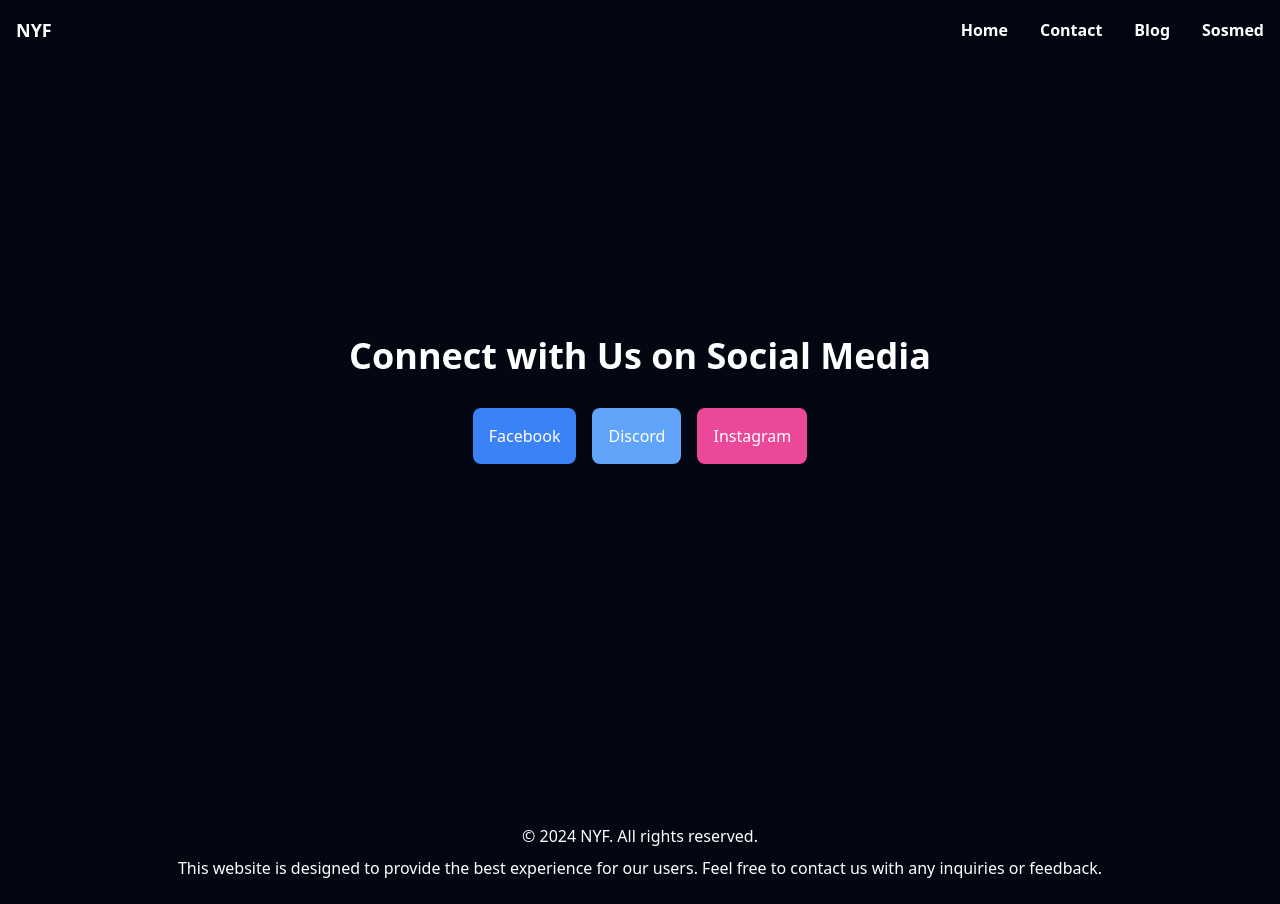
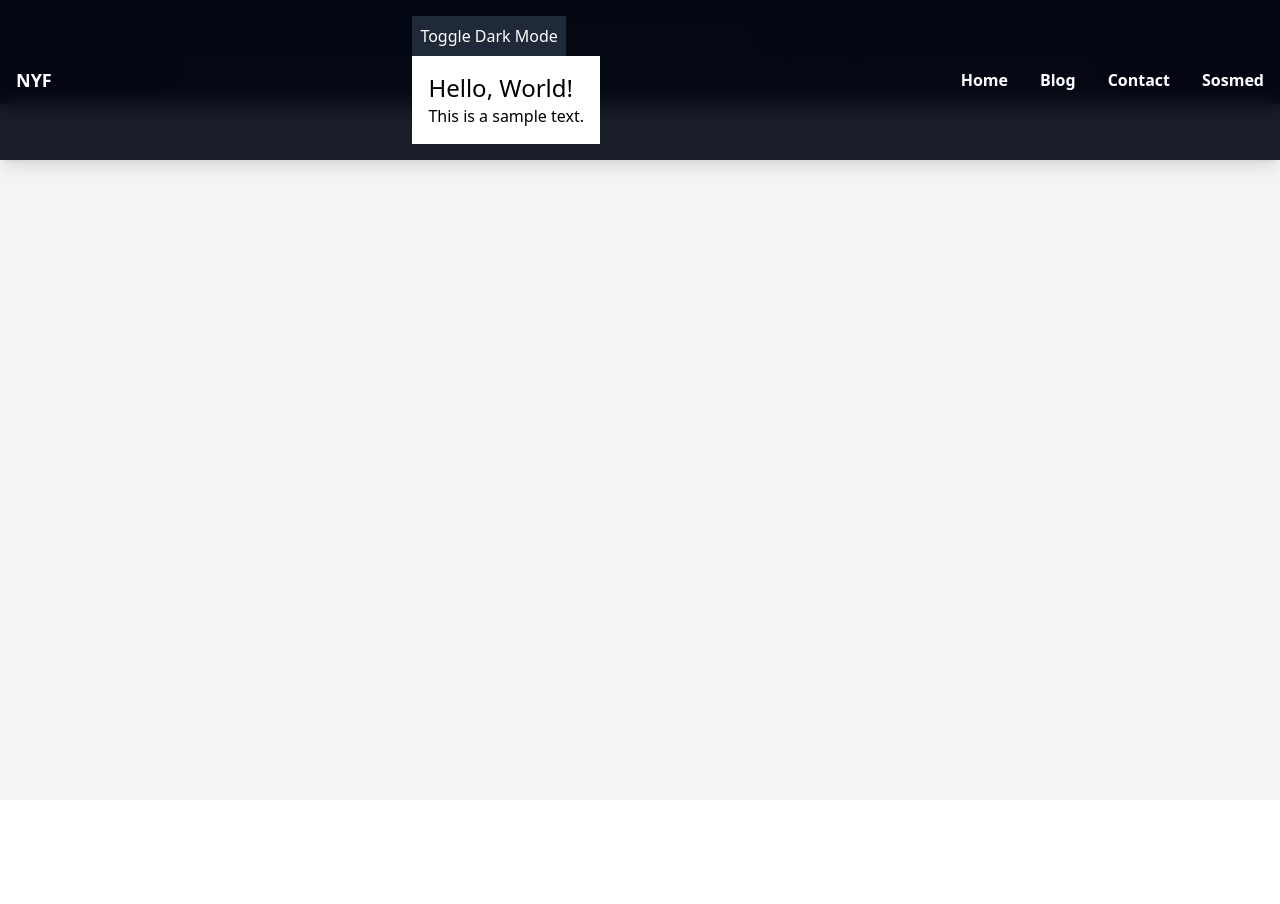
Before and after one commit to CaturSetyono/NYF, a React (Vite) app: page /sosmed in a window 1280 px wide. After the commit the page ends 800 px from the top, so only its background shows below. Built offline with nearby package versions, Linux system fonts and the light colour scheme.

Commit message:
make a togle darkmode

```diff
--- a/src/App.jsx
+++ b/src/App.jsx
@@ -5,7 +5,7 @@ import Navbar from './Components/Navbar';
 import Footer from './Components/Footer';
 import Home from './Pages/Home';
 import Blog from './Pages/Blog';
-import Sosmed from './Pages/Sosmed';
+
 
 function App() {
   return (
@@ -15,7 +15,6 @@ function App() {
         <Routes>
           <Route path="/NYF" element={<Home />} />
           <Route path="/blog" element={<Blog />} />
-          <Route path="/sosmed" element={<Sosmed />} />
         </Routes>
         <Footer />
       </div>
--- /dev/null
+++ b/src/Components/About.jsx
@@ -0,0 +1,31 @@
+import React from "react";
+
+const About = () => {
+  return (
+    <div
+      id="about"
+      className="border-t-2 border-gray-800 min-h-screen flex flex-col justify-center items-center bg-gray-950 text-white pt-16 md:pt-16 px-4"
+    >
+      <div className="flex flex-col md:flex-row max-w-5xl w-full p-8 gap-8">
+        <div className="flex-1">
+          <h2 className="text-3xl md:text-4xl font-bold mb-4">About Us</h2>
+          <p className="text-gray-300 mb-8 leading-relaxed">
+            Welcome to NYF, your ultimate destination for all things gaming. We
+            are a team of dedicated enthusiasts who are passionate about gaming.
+            We believe that gaming is not just a hobby, but a passion. We strive
+            to provide our users with the best gaming experience possible.
+          </p>
+        </div>
+        <div className="flex-1 flex justify-center items-center">
+          <img
+            className="rounded-lg shadow-lg max-w-[300px] h-auto"
+            src="https://images.unsplash.com/photo-1614289371518-722f2615943d?ixlib=rb-1.2.1&ixid=MnwxMjA3fDB8MHxwaG90by1wYWdlfHx8fGVufDB8fHx8&auto=format&fit=crop&w=1170&q=80"
+            alt="About Us"
+          />
+        </div>
+      </div>
+    </div>
+  );
+};
+
+export default About;
--- /dev/null
+++ b/src/Components/Contact.jsx
@@ -0,0 +1,52 @@
+import React from "react";
+
+const Contact = () => {
+  return (
+    <div
+      id="contact"
+      className="border-t-2 border-gray-800 min-h-screen flex flex-col justify-center items-center bg-gray-950 text-white pt-16 md:pt-16 px-4"
+    >
+      <div className="max-w-2xl w-full p-8">
+        <h2 className="text-3xl font-bold mb-4 text-center">Get in Touch</h2>
+        <p className="text-lg text-gray-300 mb-8 text-center">
+          Interested in working with me or hiring me for your next project? Drop
+          me a line and let's make it happen.
+        </p>
+        <form>
+          <div className="mb-4">
+            <input
+              type="text"
+              placeholder="Name"
+              className="w-full mt-2 p-3 bg-gray-800 text-white border border-gray-700 rounded-lg focus:outline-none focus:ring-2 focus:ring-teal-400"
+            />
+          </div>
+          <div className="mb-4">
+            <input
+              type="email"
+              placeholder="Email"
+              className="w-full mt-2 p-3 bg-gray-800 text-white border border-gray-700 rounded-lg focus:outline-none focus:ring-2 focus:ring-teal-400"
+            />
+          </div>
+          <div className="mb-4">
+            <textarea
+              placeholder="Message"
+              className="w-full mt-2 p-3 bg-gray-800 text-white border border-gray-700 rounded-lg focus:outline-none focus:ring-2 focus:ring-teal-400"
+            ></textarea>
+          </div>
+          <button
+            type="submit"
+            className="w-full bg-sky-500 text-white p-3 rounded-lg font-semibold hover:bg-sky-600"
+          >
+            Send
+          </button>
+        </form>
+
+        <button className="mt-8 bg-transparent text-sky-500 border border-sky-500 px-6 py-2 rounded-lg hover:bg-sky-500 hover:text-white">
+          <i className="fas fa-download"></i> Download CV
+        </button>
+      </div>
+    </div>
+  );
+};
+
+export default Contact;
--- /dev/null
+++ b/src/Components/DarkMode.jsx
@@ -0,0 +1,30 @@
+import React, { useState, useEffect } from 'react';
+
+const DarkMode = () => {
+  const [darkMode, setDarkMode] = useState(false);
+
+  useEffect(() => {
+    if (darkMode) {
+      document.documentElement.classList.add('dark');
+    } else {
+      document.documentElement.classList.remove('dark');
+    }
+  }, [darkMode]);
+
+  return (
+    <div className={darkMode ? 'dark' : ''}>
+      <button
+        onClick={() => setDarkMode(!darkMode)}
+        className="p-2 bg-gray-800 text-white dark:bg-white dark:text-black"
+      >
+        Toggle Dark Mode
+      </button>
+      <div className="p-4 bg-white dark:bg-gray-800 text-black dark:text-white">
+        <h1 className="text-2xl">Hello, World!</h1>
+        <p>This is a sample text.</p>
+      </div>
+    </div>
+  );
+};
+
+export default DarkMode;
--- a/src/Components/Navbar.jsx
+++ b/src/Components/Navbar.jsx
@@ -1,6 +1,7 @@
-import React, { useState } from 'react';
-import { Link } from 'react-router-dom';
-import { HashLink } from 'react-router-hash-link';
+import React, { useState } from "react";
+import DarkMode from "./DarkMode";
+import { Link } from "react-router-dom";
+import { HashLink } from "react-router-hash-link";
 
 const Navbar = () => {
   const [isOpen, setIsOpen] = useState(false);
@@ -9,21 +10,49 @@ const Navbar = () => {
     <nav className="bg-gray-950 bg-opacity-90 backdrop-blur-md shadow-lg fixed w-full top-0 left-0 z-50">
       <div className="container mx-auto p-4 flex justify-between items-center">
         <div className="text-white font-bold text-lg">NYF</div>
-        <div className="md:hidden text-white cursor-pointer" onClick={() => setIsOpen(!isOpen)}>
-          {isOpen ? 'Close' : 'Menu'}
+        <DarkMode></DarkMode>
+        <div
+          className="md:hidden text-white cursor-pointer"
+          onClick={() => setIsOpen(!isOpen)}
+        >
+          {isOpen ? "Close" : "Menu"}
         </div>
-        <ul className={`md:flex md:space-x-8 text-white font-semibold absolute md:static bg-gray-950 w-full left-0 md:w-auto md:bg-transparent transition-all duration-300 ease-in ${isOpen ? 'top-16 opacity-100' : 'top-[-300px] opacity-0'} md:opacity-100`}>
+        <ul
+          className={`md:flex md:space-x-8 text-white font-semibold absolute md:static bg-gray-950 w-full left-0 md:w-auto md:bg-transparent transition-all duration-300 ease-in ${
+            isOpen ? "top-16 opacity-100" : "top-[-300px] opacity-0"
+          } md:opacity-100`}
+        >
           <li className="text-center md:text-left my-2 md:my-0">
-            <HashLink smooth to="/NYF/#home" className="block py-2 md:py-0 hover:text-cyan-500">Home</HashLink>
+            <HashLink
+              smooth
+              to="/NYF/#home"
+              className="block py-2 md:py-0 hover:text-sky-500"
+            >
+              Home
+            </HashLink>
           </li>
           <li className="text-center md:text-left my-2 md:my-0">
-            <HashLink smooth to="/NYF/#contact" className="block py-2 md:py-0 hover:text-cyan-500">Contact</HashLink>
+            <Link to="/blog" className="block py-2 md:py-0 hover:text-sky-500">
+              Blog
+            </Link>
           </li>
           <li className="text-center md:text-left my-2 md:my-0">
-            <Link to="/blog" className="block py-2 md:py-0 hover:text-cyan-500">Blog</Link>
+            <HashLink
+              smooth
+              to="/NYF/#contact"
+              className="block py-2 md:py-0 hover:text-sky-500"
+            >
+              Contact
+            </HashLink>
           </li>
           <li className="text-center md:text-left my-2 md:my-0">
-            <Link to="/sosmed" className="block py-2 md:py-0 hover:text-cyan-500">Sosmed</Link>
+            <HashLink
+              smooth
+              to="/NYF/#sosmed"
+              className="block py-2 md:py-0 hover:text-sky-500"
+            >
+              Sosmed
+            </HashLink>
           </li>
         </ul>
       </div>
--- /dev/null
+++ b/src/Components/Sosmed.jsx
@@ -0,0 +1,40 @@
+import React from "react";
+
+const About = () => {
+  return (
+    <div
+      id="sosmed"
+      className="border-t-2 border-gray-800 min-h-screen flex flex-col justify-center items-center bg-gray-950 text-white pt-16 md:pt-16 px-4"
+    >
+      <div className="min-h-screen bg-gray-950 text-white flex justify-center items-center p-8">
+        <div className="text-center">
+          <h1 className="text-4xl font-bold mb-4">
+            Connect with Us on Social Media
+          </h1>
+          <div className="flex space-x-4 justify-center mt-8">
+            <a
+              href="https://web.facebook.com/profile.php?id=61562408777448"
+              className="bg-blue-500 p-4 rounded-lg hover:bg-blue-600"
+            >
+              Facebook
+            </a>
+            <a
+              href="https://discord.gg/z4A33TWN"
+              className="bg-blue-400 p-4 rounded-lg hover:bg-blue-500"
+            >
+              Discord
+            </a>
+            <a
+              href="https://www.instagram.com/notyourfriend_id/"
+              className="bg-pink-500 p-4 rounded-lg hover:bg-pink-600"
+            >
+              Instagram
+            </a>
+          </div>
+        </div>
+      </div>
+    </div>
+  );
+};
+
+export default About;
--- a/src/Pages/Home.jsx
+++ b/src/Pages/Home.jsx
@@ -1,6 +1,8 @@
 import React from "react";
 import { HashLink } from 'react-router-hash-link';
-
+import About from "../Components/About";
+import Contact from "../Components/Contact";
+import Sosmed from "../Components/Sosmed";
 const Home = () => {
   return (
     <div className="bg-gray-950 text-white">
@@ -20,74 +22,9 @@ const Home = () => {
             </HashLink>
         </div>
       </div>
-      <div
-        id="about"
-        className="border-t-2 border-gray-800 min-h-screen flex flex-col justify-center items-center bg-gray-950 text-white pt-16 md:pt-16 px-4"
-      >
-        <div className="flex flex-col md:flex-row max-w-5xl w-full p-8 gap-8">
-          <div className="flex-1">
-            <h2 className="text-3xl md:text-4xl font-bold mb-4">About Us</h2>
-            <p className="text-gray-300 mb-8 leading-relaxed">
-              Welcome to NYF, your ultimate destination for all things gaming. We
-              are a team of dedicated enthusiasts who are passionate about
-              gaming. We believe that gaming is not just a hobby, but a
-              passion. We strive to provide our users with the best gaming
-              experience possible.
-            </p>
-          </div>
-          <div className="flex-1 flex justify-center items-center">
-            <img
-              className="rounded-lg shadow-lg max-w-[300px] h-auto"
-              src="https://images.unsplash.com/photo-1614289371518-722f2615943d?ixlib=rb-1.2.1&ixid=MnwxMjA3fDB8MHxwaG90by1wYWdlfHx8fGVufDB8fHx8&auto=format&fit=crop&w=1170&q=80"
-              alt="About Us"
-            />
-          </div>
-        </div>
-      </div>
-      <div
-        id="contact"
-        className="border-t-2 border-gray-800 min-h-screen flex flex-col justify-center items-center bg-gray-950 text-white pt-16 md:pt-16 px-4"
-      >
-        <div className="max-w-2xl w-full p-8">
-          <h2 className="text-3xl font-bold mb-4 text-center">Get in Touch</h2>
-          <p className="text-lg text-gray-300 mb-8 text-center">
-            Interested in working with me or hiring me for your next project?
-            Drop me a line and let's make it happen.
-          </p>
-          <form>
-            <div className="mb-4">
-              <input
-                type="text"
-                placeholder="Name"
-                className="w-full mt-2 p-3 bg-gray-800 text-white border border-gray-700 rounded-lg focus:outline-none focus:ring-2 focus:ring-teal-400"
-              />
-            </div>
-            <div className="mb-4">
-              <input
-                type="email"
-                placeholder="Email"
-                className="w-full mt-2 p-3 bg-gray-800 text-white border border-gray-700 rounded-lg focus:outline-none focus:ring-2 focus:ring-teal-400"
-              />
-            </div>
-            <div className="mb-4">
-              <textarea
-                placeholder="Message"
-                className="w-full mt-2 p-3 bg-gray-800 text-white border border-gray-700 rounded-lg focus:outline-none focus:ring-2 focus:ring-teal-400"
-              ></textarea>
-            </div>
-            <button
-              type="submit"
-              className="w-full bg-sky-500 text-white p-3 rounded-lg font-semibold hover:bg-sky-600"
-            >
-              Send
-            </button>
-          </form>
-
-          <button className="mt-8 bg-transparent text-sky-500 border border-sky-500 px-6 py-2 rounded-lg hover:bg-sky-500 hover:text-white">
-            <i className="fas fa-download"></i> Download CV
-          </button>
-        </div>
-      </div>
+      <About></About>
+      <Contact></Contact>
+      <Sosmed></Sosmed>
     </div>
   );
 };
--- a/src/Pages/Sosmed.jsx
+++ /dev/null
@@ -1,18 +0,0 @@
-import React from 'react';
-
-const Sosmed = () => {
-  return (
-    <div className="min-h-screen bg-gray-950 text-white flex justify-center items-center p-8">
-      <div className="text-center">
-        <h1 className="text-4xl font-bold mb-4">Connect with Us on Social Media</h1>
-        <div className="flex space-x-4 justify-center mt-8">
-          <a href="https://web.facebook.com/profile.php?id=61562408777448" className="bg-blue-500 p-4 rounded-lg hover:bg-blue-600">Facebook</a>
-          <a href="https://discord.gg/z4A33TWN" className="bg-blue-400 p-4 rounded-lg hover:bg-blue-500">Discord</a>
-          <a href="https://www.instagram.com/notyourfriend_id/" className="bg-pink-500 p-4 rounded-lg hover:bg-pink-600">Instagram</a>
-        </div>
-      </div>
-    </div>
-  );
-};
-
-export default Sosmed;
```
